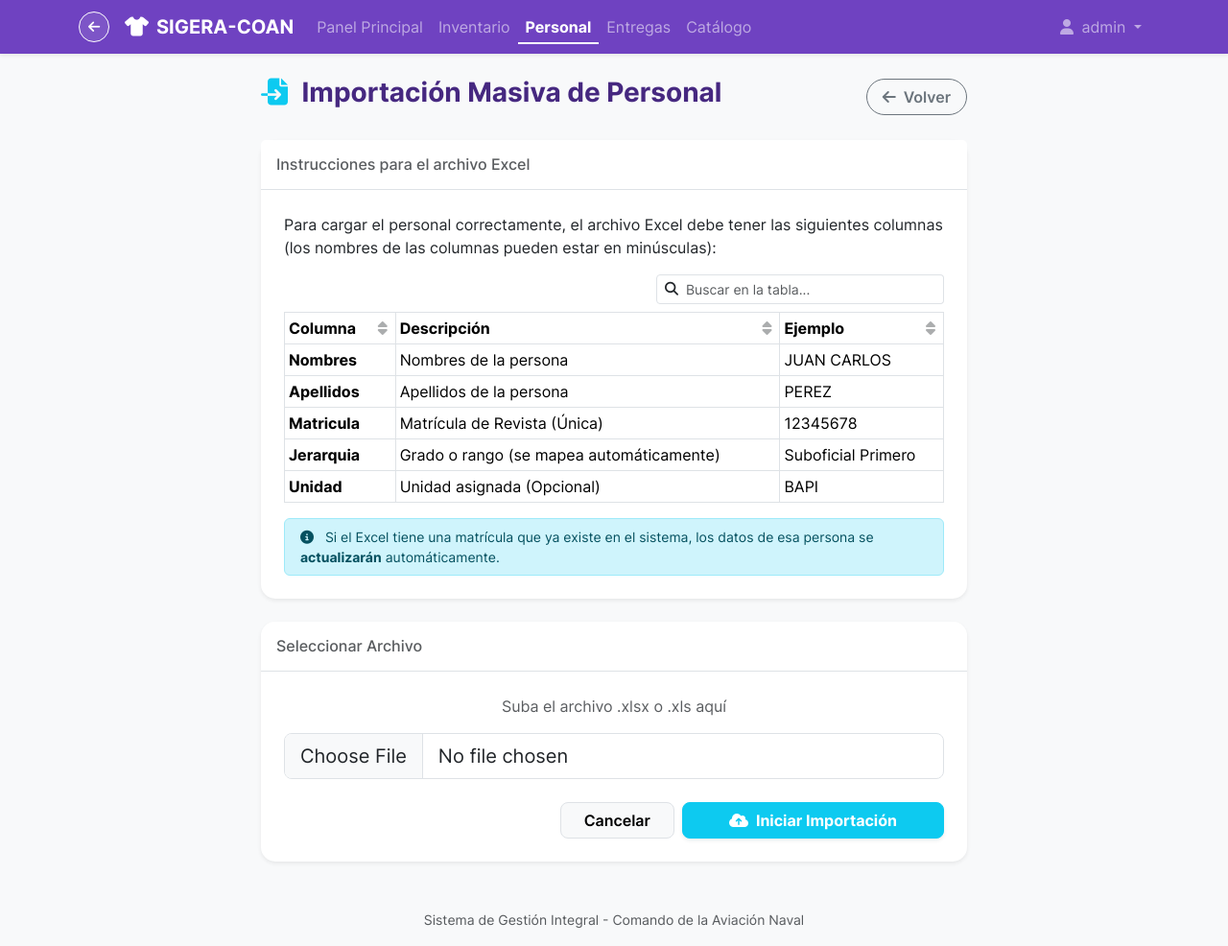
After one commit to Marco24s/Materias-Grasas, a Django app: page /sigera/personnel/import/ in a window 1280 px wide. The commit adds this page. Shown: the whole page at 96% size. Run offline with Django 5.2, Linux system fonts and the light colour scheme; a user stored in the database is signed in; some libraries are stand-ins or nearby versions.

Commit message:
09_05_26_2040

```diff
--- /dev/null
+++ b/sigera/templates/sigera/personnel_import.html
@@ -0,0 +1,93 @@
+{% extends 'sigera/base_sigera.html' %}
+{% load static %}
+
+{% block content %}
+<div class="row justify-content-center mt-4 mb-5">
+    <div class="col-md-8">
+        <div class="d-flex justify-content-between align-items-center mb-4">
+            <h3 class="fw-bold" style="color: #462880;">
+                <i class="fa-solid fa-file-import text-info me-2"></i>
+                Importación Masiva de Personal
+            </h3>
+            <a href="{% url 'sigera:personnel_list' %}" class="btn btn-outline-secondary rounded-pill px-3">
+                <i class="fa-solid fa-arrow-left me-2"></i>Volver
+            </a>
+        </div>
+
+        <div class="card shadow-sm border-0 mb-4" style="border-radius: 15px;">
+            <div class="card-header bg-white border-bottom py-3">
+                <h6 class="mb-0 text-muted">Instrucciones para el archivo Excel</h6>
+            </div>
+            <div class="card-body p-4">
+                <p>Para cargar el personal correctamente, el archivo Excel debe tener las siguientes columnas (los nombres de las columnas pueden estar en minúsculas):</p>
+                <div class="table-responsive">
+                    <table class="table table-bordered table-sm">
+                        <thead class="bg-light">
+                            <tr>
+                                <th>Columna</th>
+                                <th>Descripción</th>
+                                <th>Ejemplo</th>
+                            </tr>
+                        </thead>
+                        <tbody>
+                            <tr>
+                                <td><strong>Nombres</strong></td>
+                                <td>Nombres de la persona</td>
+                                <td>JUAN CARLOS</td>
+                            </tr>
+                            <tr>
+                                <td><strong>Apellidos</strong></td>
+                                <td>Apellidos de la persona</td>
+                                <td>PEREZ</td>
+                            </tr>
+                            <tr>
+                                <td><strong>Matricula</strong></td>
+                                <td>Matrícula de Revista (Única)</td>
+                                <td>12345678</td>
+                            </tr>
+                            <tr>
+                                <td><strong>Jerarquia</strong></td>
+                                <td>Grado o rango (se mapea automáticamente)</td>
+                                <td>Suboficial Primero</td>
+                            </tr>
+                            <tr>
+                                <td><strong>Unidad</strong></td>
+                                <td>Unidad asignada (Opcional)</td>
+                                <td>BAPI</td>
+                            </tr>
+                        </tbody>
+                    </table>
+                </div>
+                <div class="alert alert-info py-2 small mb-0">
+                    <i class="fa-solid fa-circle-info me-2"></i>
+                    Si el Excel tiene una matrícula que ya existe en el sistema, los datos de esa persona se <strong>actualizarán</strong> automáticamente.
+                </div>
+            </div>
+        </div>
+
+        <div class="card shadow-sm border-0" style="border-radius: 15px; overflow: hidden;">
+            <div class="card-header bg-white border-bottom py-3">
+                <h6 class="mb-0 text-muted">Seleccionar Archivo</h6>
+            </div>
+            <div class="card-body p-4 text-center">
+                <form method="post" enctype="multipart/form-data">
+                    {% csrf_token %}
+                    <div class="mb-4">
+                        <label for="excel_file" class="form-label d-block text-muted mb-3">Suba el archivo .xlsx o .xls aquí</label>
+                        <div class="input-group">
+                            <input type="file" name="excel_file" id="excel_file" class="form-control form-control-lg" accept=".xlsx, .xls" required>
+                        </div>
+                    </div>
+
+                    <div class="d-grid gap-2 d-md-flex justify-content-md-end mt-4">
+                        <a href="{% url 'sigera:personnel_list' %}" class="btn btn-light px-4 border">Cancelar</a>
+                        <button type="submit" class="btn btn-info px-5 text-white fw-bold shadow-sm">
+                            <i class="fa-solid fa-cloud-upload-alt me-2"></i>Iniciar Importación
+                        </button>
+                    </div>
+                </form>
+            </div>
+        </div>
+    </div>
+</div>
+{% endblock %}
--- a/sigera/urls.py
+++ b/sigera/urls.py
@@ -8,8 +8,10 @@ urlpatterns = [
     path('stock/', views.stock_list, name='stock_list'),
     path('stock/size/<int:size_id>/', views.size_batch_detail, name='size_batch_detail'),
     path('personnel/', views.personnel_list, name='personnel_list'),
+    path('personnel/import/', views.personnel_import, name='personnel_import'),
     path('personnel/new/', views.personnel_create, name='personnel_create'),
     path('personnel/<int:pk>/edit/', views.personnel_edit, name='personnel_edit'),
+    path('personnel/<int:pk>/delete/', views.personnel_delete, name='personnel_delete'),
     path('assignments/', views.assignment_list, name='assignment_list'),
     path('assignments/new/', views.assignment_create, name='assignment_create'),
     path('assignments/<int:pk>/return/', views.assignment_return_view, name='assignment_return'),
--- a/sigera/views.py
+++ b/sigera/views.py
@@ -6,6 +6,8 @@ from django.db import transaction
 from django.contrib import messages
 from .models import ClothingType, ClothingSize, ClothingBatch, Personnel, ClothingAssignment, StockThreshold
 from .forms import PersonnelForm, ClothingAssignmentForm
+import pandas as pd
+from core.models import Unit
 
 @login_required
 def home(request):
@@ -280,10 +282,107 @@ def personnel_create(request):
     return render(request, 'sigera/personnel_form.html', {'form': form})
 
 @login_required
+def personnel_import(request):
+    """
+    Vista para importar personal masivamente desde un archivo Excel.
+    """
+    if request.method == 'POST' and request.FILES.get('excel_file'):
+        excel_file = request.FILES['excel_file']
+
+        try:
+            df = pd.read_excel(excel_file)
+
+            # Normalizar nombres de columnas
+            df.columns = [c.strip().lower() for c in df.columns]
+
+            # Columnas esperadas
+            required_cols = ['nombres', 'apellidos', 'matricula', 'jerarquia']
+            missing_cols = [c for c in required_cols if c not in df.columns]
+
+            if missing_cols:
+                messages.error(request, f"Faltan las siguientes columnas en el Excel: {', '.join(missing_cols)}")
+                return redirect('sigera:personnel_import')
+
+            rank_map = {
+                'capitan de navio': 'CAPITAN_NAVIO', 'cn': 'CAPITAN_NAVIO',
+                'capitan de fragata': 'CAPITAN_FRAGATA', 'cf': 'CAPITAN_FRAGATA',
+                'capitan de corbeta': 'CAPITAN_CORBETA', 'cc': 'CAPITAN_CORBETA',
+                'teniente de navio': 'TENIENTE_NAVIO', 'tn': 'TENIENTE_NAVIO',
+                'teniente de fragata': 'TENIENTE_FRAGATA', 'tf': 'TENIENTE_FRAGATA',
+                'teniente de corbeta': 'TENIENTE_CORBETA', 'tc': 'TENIENTE_CORBETA',
+                'guardiamarina': 'GUARDIAMARINA', 'gu': 'GUARDIAMARINA',
+                'suboficial mayor': 'SUBOFICIAL_MAYOR', 'sm': 'SUBOFICIAL_MAYOR',
+                'suboficial principal': 'SUBOFICIAL_PRINCIPAL', 'sp': 'SUBOFICIAL_PRINCIPAL',
+                'suboficial primero': 'SUBOFICIAL_PRIMERO', 'si': 'SUBOFICIAL_PRIMERO',
+                'suboficial segundo': 'SUBOFICIAL_SEGUNDO', 'ss': 'SUBOFICIAL_SEGUNDO',
+                'cabo principal': 'CABO_PRINCIPAL', 'cp': 'CABO_PRINCIPAL',
+                'cabo primero': 'CABO_PRIMERO', 'ci': 'CABO_PRIMERO',
+                'cabo segundo': 'CABO_SEGUNDO', 'cs': 'CABO_SEGUNDO',
+                'marinero primero': 'MARINERO_PRIMERO', 'm1': 'MARINERO_PRIMERO',
+                'marinero segundo': 'MARINERO_SEGUNDO', 'm2': 'MARINERO_SEGUNDO',
+                'agente civil': 'AGENTE_CIVIL', 'ac': 'AGENTE_CIVIL',
+            }
+
+            created_count = 0
+            updated_count = 0
+            errors = []
+
+            with transaction.atomic():
+                for index, row in df.iterrows():
+                    try:
+                        dni = str(row['matricula']).strip().upper()
+                        if not dni or dni == 'NAN': continue
+
+                        first_name = str(row['nombres']).strip().upper()
+                        last_name = str(row['apellidos']).strip().upper()
+                        rank_raw = str(row['jerarquia']).strip().lower()
+
+                        # Buscar jerarquía
+                        rank_key = rank_map.get(rank_raw)
+                        if not rank_key:
+                            # Intento de búsqueda parcial
+                            for k, v in rank_map.items():
+                                if k in rank_raw:
+                                    rank_key = v
+                                    break
+                            if not rank_key: rank_key = 'AGENTE_CIVIL' # Default
+
+                        unit = None
+                        if 'unidad' in df.columns:
+                            unit_name = str(row['unidad']).strip()
+                            unit = Unit.objects.filter(name__icontains=unit_name).first()
+
+                        person, created = Personnel.objects.update_or_create(
+                            dni=dni,
+                            defaults={
+                                'first_name': first_name,
+                                'last_name': last_name,
+                                'rank': rank_key,
+                                'assigned_unit': unit
+                            }
+                        )
+
+                        if created: created_count += 1
+                        else: updated_count += 1
+
+                    except Exception as e:
+                        errors.append(f"Fila {index+2}: {str(e)}")
+
+            if created_count > 0 or updated_count > 0:
+                messages.success(request, f"Importación finalizada. Creados: {created_count}, Actualizados: {updated_count}")
+            if errors:
+                messages.warning(request, f"Hubo {len(errors)} errores durante la importación. Revise el formato.")
+
+            return redirect('sigera:personnel_list')
+
+        except Exception as e:
+            messages.error(request, f"Error al procesar el archivo: {str(e)}")
+            return redirect('sigera:personnel_import')
+
+    return render(request, 'sigera/personnel_import.html')
+
+@login_required
 def personnel_edit(request, pk):
-    """
-    Vista para editar datos de personal existente
-    """
     person = get_object_or_404(Personnel, pk=pk)
     if request.method == 'POST':
         form = PersonnelForm(request.POST, instance=person, user=request.user)
@@ -295,6 +394,24 @@ def personnel_edit(request, pk):
         form = PersonnelForm(instance=person, user=request.user)
 
     return render(request, 'sigera/personnel_form.html', {'form': form, 'edit_mode': True})
+
+@login_required
+def personnel_delete(request, pk):
+    """
+    Vista para eliminar un registro de personal
+    """
+    person = get_object_or_404(Personnel, pk=pk)
+    if request.method == 'POST':
+        name = f"{person.last_name}, {person.first_name}"
+        person.delete()
+        messages.success(request, f"¡Legajo de {name} eliminado correctamente!")
+        return redirect('sigera:personnel_list')
+
+    return render(request, 'sigera/confirm_delete.html', {
+        'title': 'Eliminar Personal',
+        'message': f"¿Está seguro que desea eliminar a {person.last_name}, {person.first_name} ({person.dni})? Esta acción borrará permanentemente su legajo del sistema.",
+        'cancel_url': reverse('sigera:personnel_list'),
+    })
 
 @login_required
 def assignment_create(request):
```
Also changed, not shown: sigera/templates/sigera/personnel_list.html (+17 -9 lines).
